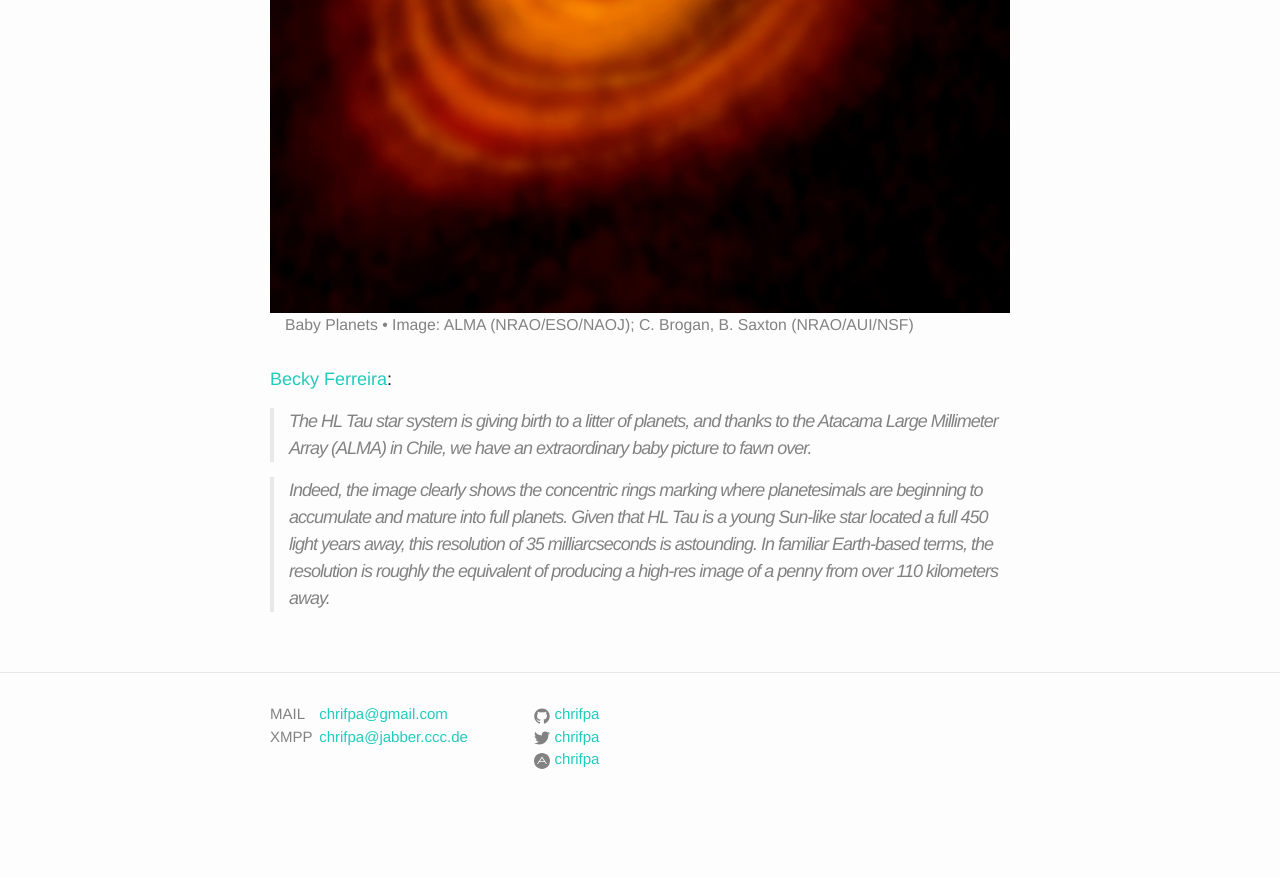
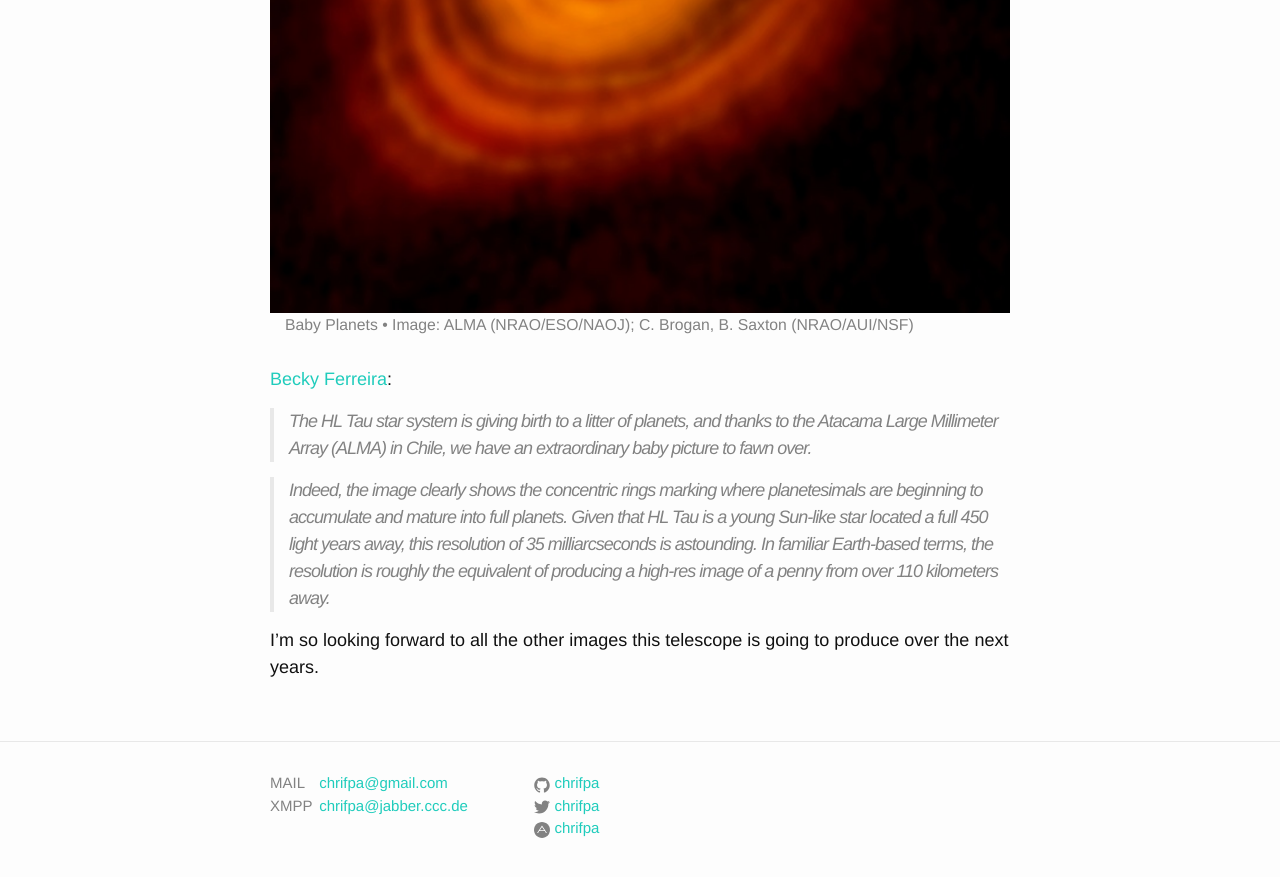
Before and after one commit to acdpnk/chrifpa.github.io, a Jekyll site: the page built from _posts/2014-11-06-this-is-the-best-image-ever-of-a-planet-being-born.md, in a window 1280 px wide and 900 px high, scrolled down 875 px. Shown: the top 877 px of the window. Built offline with Jekyll 4.4.1, drawn with Linux system fonts in a browser that asks for light colours; before the commit the page ends 1706 px from its top, so only the background shows below that.

Commit message:
new post

```diff
--- a/_posts/2014-11-06-this-is-the-best-image-ever-of-a-planet-being-born.md
+++ b/_posts/2014-11-06-this-is-the-best-image-ever-of-a-planet-being-born.md
@@ -11,3 +11,5 @@ external_url: http://motherboard.vice.com/read/this-is-the-best-image-ever-of-pl
 >The HL Tau star system is giving birth to a litter of planets, and thanks to the Atacama Large Millimeter Array (ALMA) in Chile, we have an extraordinary baby picture to fawn over.
 
 >Indeed, the image clearly shows the concentric rings marking where planetesimals are beginning to accumulate and mature into full planets. Given that HL Tau is a young Sun-like star located a full 450 light years away, this resolution of 35 milliarcseconds is astounding. In familiar Earth-based terms, the resolution is roughly the equivalent of producing a high-res image of a penny from over 110 kilometers away.
+
+I'm so looking forward to all the other images this telescope is going to produce over the next years.
```
